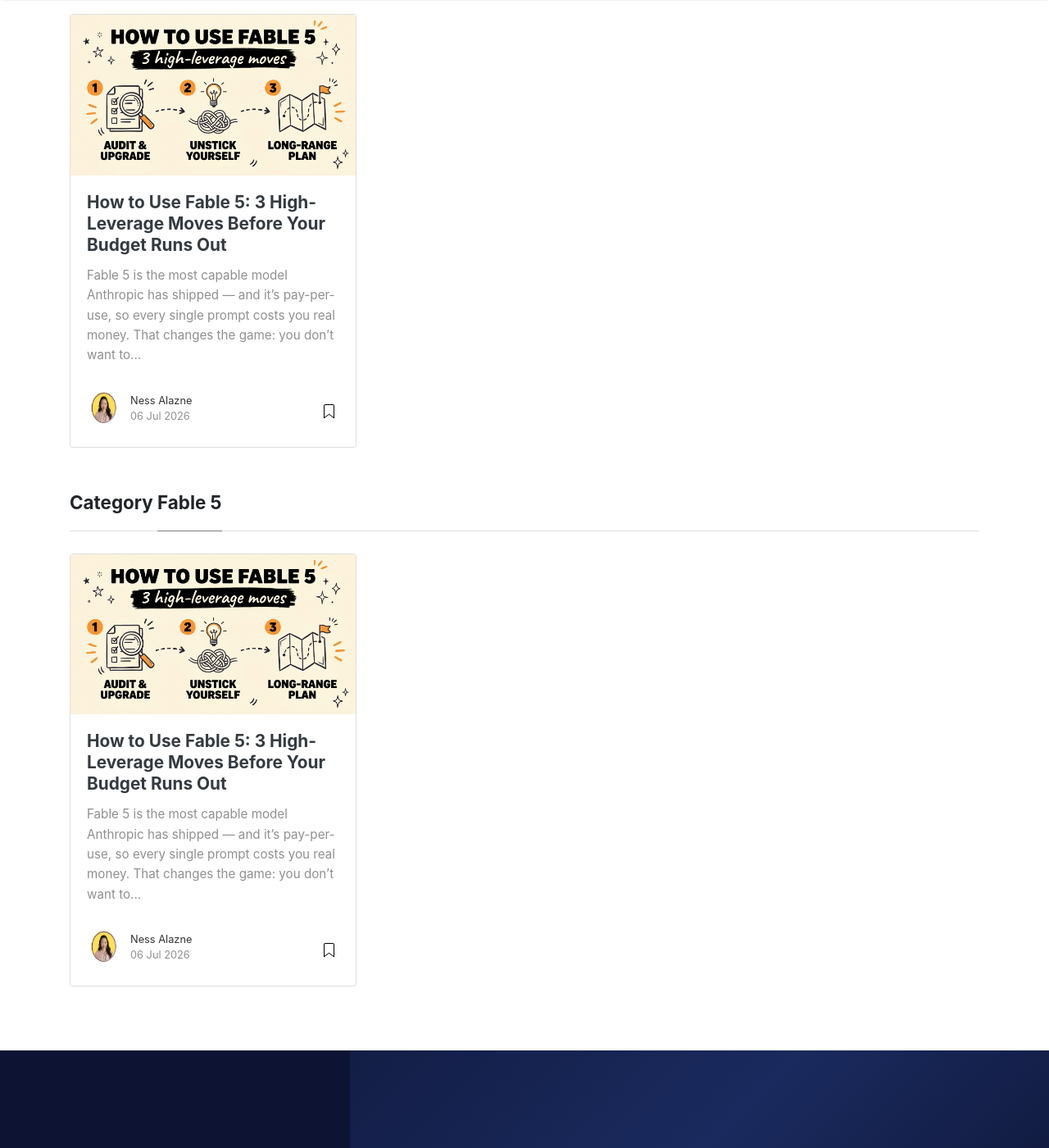
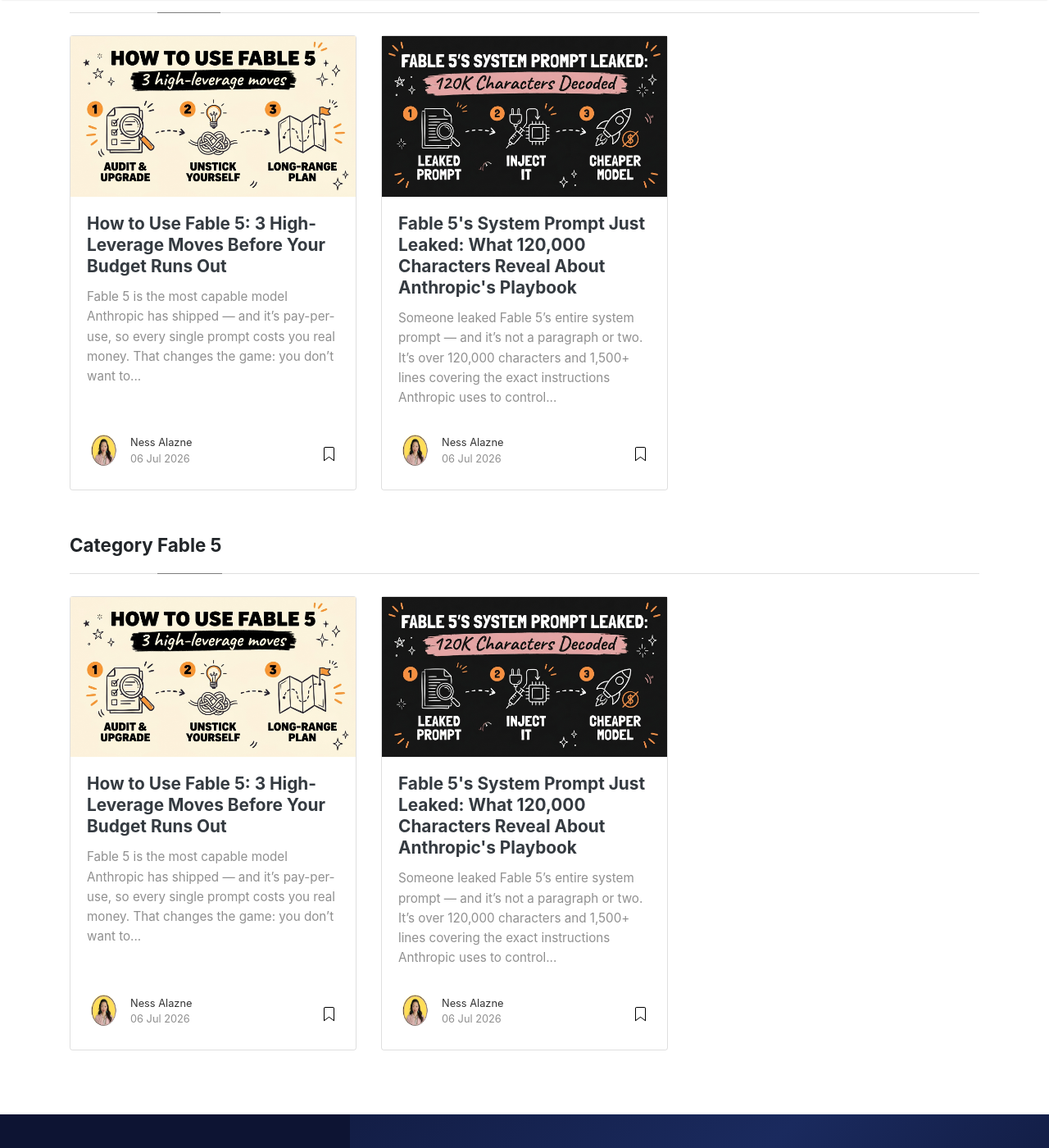
Before and after one commit to nessalazne/nessalazne.github.io, a Jekyll site: the page built from _pages/categories.md, in a window 1280 px wide and 1400 px high, scrolled down 19028 px. Shown: the whole window at 82% size. Built offline with Jekyll 4.4.1, drawn with Linux system fonts in a browser that asks for light colours; nearby versions of some CDN libraries; some of the changed lines change nothing that is shown; some of the changed text lies outside the part shown.

Commit message:
Add: Fable 5's Leaked System Prompt, Decoded

```diff
--- a/_pages/get.md
+++ b/_pages/get.md
@@ -204,6 +204,11 @@
       desc: "The exact 4 prompts used to test Claude Fable 5 against Opus — one per app (quiz app, booking app, landing page, simulation game) so you can run the same head-to-head yourself.",
       url: "https://guides.digicuratoragency.com/guides/claude-fable-vs-opus",
       post: "https://blog.digicuratoragency.com/claude-fable-vs-opus/"
+    },
+    {
+      title: "Fable 5's Leaked System Prompt, Decoded",
+      desc: "The full 120,000-character Fable 5 system prompt leak, where to read it, and how to inject its reasoning structure into a cheaper open-source model.",
+      url: "https://blog.digicuratoragency.com/fable-5-leaked-system-prompt/"
     }
   ],
   "edit": [
--- /dev/null
+++ b/_posts/2026-07-06-fable-5-leaked-system-prompt.md
@@ -0,0 +1,57 @@
+---
+layout: post
+title: "Fable 5's System Prompt Just Leaked: What 120,000 Characters Reveal About Anthropic's Playbook"
+author: nessa
+categories: [Claude, Fable 5, AI Automation]
+image: assets/images/fable-5-leaked-system-prompt-header.jpg
+featured: false
+---
+
+Someone leaked Fable 5's entire system prompt — and it's not a paragraph or two. It's over 120,000 characters and 1,500+ lines covering the exact instructions Anthropic uses to control how their most powerful model thinks, plans, and executes. In this post you'll see what's actually in it, why it matters even if you'll never touch Fable 5's price tag, and the real opportunity hiding inside a leaked prompt: using it to make a *cheaper* model behave like a frontier one.
+
+<div style="max-width: 315px; margin: 2rem auto;">
+  <div style="position: relative; padding-bottom: 177.78%; height: 0; overflow: hidden; border-radius: 10px;">
+    <iframe style="position: absolute; top: 0; left: 0; width: 100%; height: 100%;"
+      src="https://www.youtube.com/embed/suts5crxnZ4"
+      frameborder="0"
+      allow="accelerometer; autoplay; clipboard-write; encrypted-media; gyroscope; picture-in-picture"
+      allowfullscreen></iframe>
+  </div>
+</div>
+
+## What Actually Got Leaked
+
+This isn't a jailbreak trick or a screenshot pieced together from a forum thread. The full, verified system prompt for Claude Fable 5 — along with every other major model's leaked or reconstructed system prompt (ChatGPT, Gemini, Grok, GitHub Copilot, Perplexity, and more) — is documented and kept updated in a public GitHub repository: [asgeirtj/system_prompts_leaks](https://github.com/asgeirtj/system_prompts_leaks). It's one of the most-starred repos of its kind, and it's updated the same week a new model ships.
+
+Inside the Fable 5 file, you're not looking at marketing copy about "helpfulness" and "safety." You're looking at the operational instructions: how the model is told to plan multi-step work, when to verify a claim before stating it, how it should structure tool calls, when to push back on ambiguous requests, and how it manages its own memory and context across a long-running task. It's less "personality prompt" and more engineering spec — the difference between telling someone to "be careful" and handing them a checklist.
+
+## Why a System Prompt Is Worth 120,000 Characters
+
+The size is the tell. Anthropic isn't just describing *what* Fable 5 should be — they're describing *how* it should behave under pressure: what to do when it's stuck, when to admit uncertainty instead of guessing, how to break a big ambiguous goal into steps it can actually verify. That's the layer most people never see. You experience the output of these instructions every time Fable 5 double-checks its own work or refuses to declare a task "done" without evidence — but you never see the instruction that's actually producing that behavior.
+
+Once that instruction set is public, it stops being Anthropic's private advantage and starts being a blueprint anyone can read, study, and — this is the part most people miss — reuse.
+
+## The Real Opportunity: Inject It Into a Cheaper Model
+
+Here's the part nobody's talking about. You don't need Fable 5's price tag to benefit from Fable 5's instructions. You can take the exact planning, verification, and reasoning structure out of that leaked prompt and inject it into the system prompt of a cheaper open-source model — something like GLM 5.2 or Kimi K2.7. Give a budget model the same operating instructions a frontier lab uses to control its flagship, and it starts following the same playbook: better structure, better reasoning, at a fraction of the cost.
+
+That's the trade worth making. Frontier-lab thinking, running on hardware you're not paying frontier-lab prices for. Best of both worlds.
+
+**How to actually do this:**
+
+1. Pull the [Fable 5 system prompt](https://github.com/asgeirtj/system_prompts_leaks/blob/main/Anthropic/claude-fable-5.md) from the repo.
+2. Read through it once and strip out anything that's Fable-5-specific (tool names, product references) — keep the reasoning, planning, and verification instructions.
+3. Paste that stripped-down structure into the system prompt field of your cheaper model of choice.
+4. Test it on a real task and compare the output against how that model behaves with no system prompt at all. The difference is usually immediate.
+
+## If You Want to Own the Whole System, Not Just the Prompt
+
+A better system prompt is one lever. But if you're building an actual AI-powered business — content, client work, an offer you sell — the prompt is one piece of a much bigger stack. That's exactly what [GrowthOS](https://builds.digicuratoragency.com/growth-os/) is built for.
+
+GrowthOS is the AI Business Operating System that replaces the $300+/month pile of separate tools (GoHighLevel, Calendly, Mailchimp, Shopify) with one app you actually own: CRM, content pipeline, short-form video generation, email marketing, booking, and an AI assistant — all in one login, customized with Claude Code. Instead of renting your business infrastructure forever, you build it once and keep it. If a leaked system prompt is interesting to you because you like seeing how the machine actually works underneath, GrowthOS is the next logical step — the same "own it, don't rent it" philosophy applied to your whole business stack.
+
+## Wrapping Up
+
+Fable 5's leaked system prompt is more than a curiosity — it's a free look at how a frontier lab actually engineers reliable model behavior, and it's sitting in a public repo you can read right now. Grab the [system prompt from the repo](https://github.com/asgeirtj/system_prompts_leaks), pull the reasoning structure out of it, and drop it into a cheaper model's system prompt. You get most of the upside without the premium price tag.
+
+And if you want to build the entire AI business system this way — owned, not rented — check out [GrowthOS →](https://builds.digicuratoragency.com/growth-os/).
```
Also changed, not shown: assets/images/fable-5-leaked-system-prompt-header.jpg (added).
